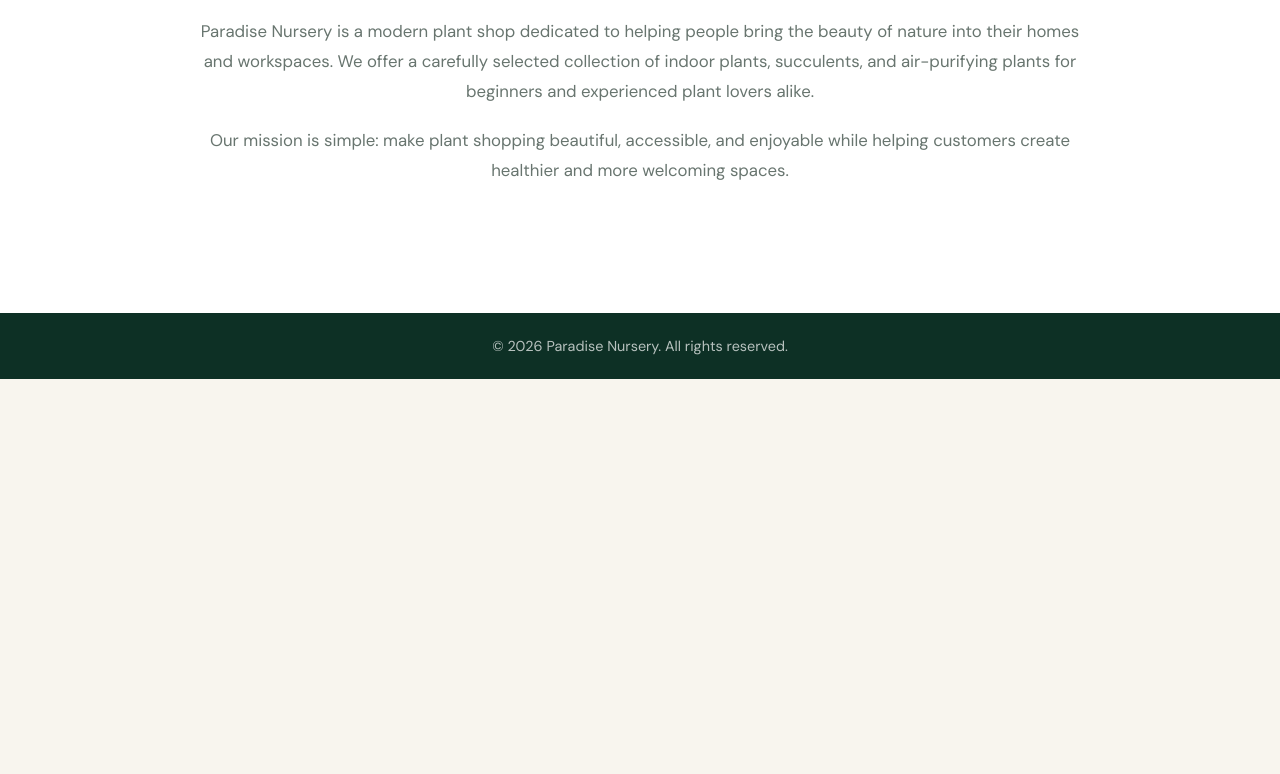
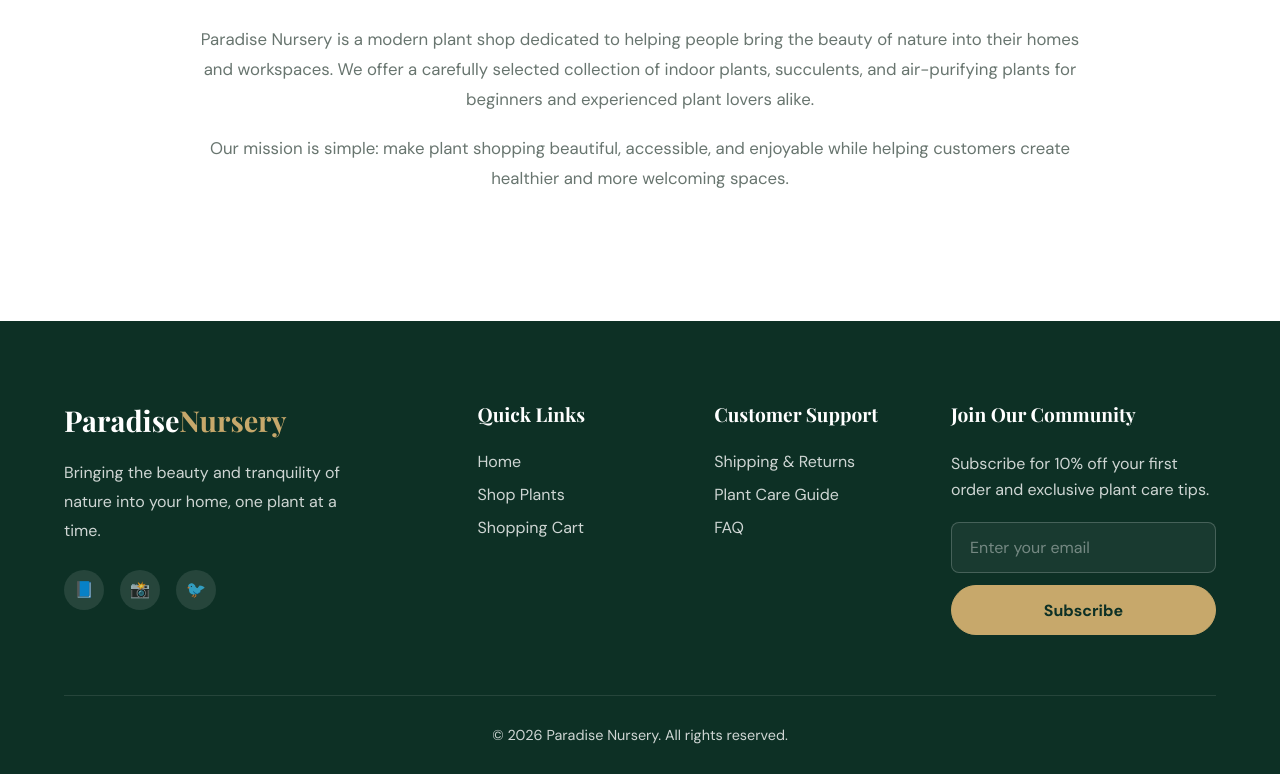
Before and after one commit to adeel-151/paradise-nursery, a React (Vite) app: page / in a window 1280 px wide. Shown: the part 1104-1878 px from the top of the page. Before the commit the page ends 1483 px from the top, so only its background shows below. Built offline with nearby package versions, Linux system fonts and the light colour scheme.

Commit message:
Premium features: animations, mega footer, filtering, and toasts

```diff
--- a/src/App.css
+++ b/src/App.css
@@ -10,6 +10,7 @@
   --muted: #68756f;
   --border: #e5e8e4;
   --shadow: 0 20px 50px rgba(18, 44, 34, 0.08);
+  --shadow-hover: 0 30px 60px rgba(18, 44, 34, 0.12);
 }
 
 * {
@@ -22,6 +23,7 @@ body {
   font-family: "DM Sans", sans-serif;
   background: var(--cream);
   color: var(--text);
+  overflow-x: hidden;
 }
 
 a {
@@ -32,6 +34,44 @@ a {
 button {
   font: inherit;
 }
+
+/* Animations */
+@keyframes fadeInUp {
+  from {
+    opacity: 0;
+    transform: translateY(20px);
+  }
+  to {
+    opacity: 1;
+    transform: translateY(0);
+  }
+}
+
+@keyframes slideInRight {
+  from {
+    opacity: 0;
+    transform: translateX(100%);
+  }
+  to {
+    opacity: 1;
+    transform: translateX(0);
+  }
+}
+
+@keyframes fadeOut {
+  to {
+    opacity: 0;
+    transform: translateX(100%);
+  }
+}
+
+.animate-fade-in {
+  animation: fadeInUp 0.8s cubic-bezier(0.16, 1, 0.3, 1) forwards;
+}
+
+.delay-1 { animation-delay: 0.1s; opacity: 0; }
+.delay-2 { animation-delay: 0.2s; opacity: 0; }
+.delay-3 { animation-delay: 0.3s; opacity: 0; }
 
 .hero {
   min-height: 100vh;
@@ -96,7 +136,7 @@ button {
   border-radius: 999px;
   font-weight: 700;
   cursor: pointer;
-  transition: 0.25s ease;
+  transition: all 0.3s cubic-bezier(0.16, 1, 0.3, 1);
 }
 
 .primary-btn {
@@ -107,7 +147,8 @@ button {
 
 .primary-btn:hover {
   background: var(--primary-dark);
-  transform: translateY(-2px);
+  transform: translateY(-3px);
+  box-shadow: 0 10px 20px rgba(13, 48, 37, 0.2);
 }
 
 .secondary-btn {
@@ -159,15 +200,22 @@ button {
   align-items: center;
   justify-content: space-between;
   padding: 18px 5%;
-  background: rgba(255, 255, 255, 0.94);
-  backdrop-filter: blur(14px);
-  border-bottom: 1px solid var(--border);
+  background: rgba(255, 255, 255, 0.8);
+  backdrop-filter: blur(20px);
+  -webkit-backdrop-filter: blur(20px);
+  border-bottom: 1px solid rgba(229, 232, 228, 0.5);
+  transition: all 0.3s ease;
 }
 
 .logo {
   font-family: "Playfair Display", serif;
   font-size: 1.5rem;
   font-weight: 700;
+  transition: transform 0.3s ease;
+}
+
+.logo:hover {
+  transform: scale(1.05);
 }
 
 .logo span {
@@ -183,6 +231,11 @@ button {
 .nav-links a {
   font-size: 0.95rem;
   font-weight: 600;
+  transition: color 0.2s ease;
+}
+
+.nav-links a:hover {
+  color: var(--primary);
 }
 
 .nav-links a.active {
@@ -194,6 +247,14 @@ button {
   display: flex;
   align-items: center;
   gap: 8px;
+  padding: 8px 16px;
+  border-radius: 999px;
+  background: rgba(23, 76, 60, 0.05);
+  transition: background 0.3s ease;
+}
+
+.cart-link:hover {
+  background: rgba(23, 76, 60, 0.1);
 }
 
 .cart-count {
@@ -205,6 +266,11 @@ button {
   background: var(--primary);
   color: white;
   font-size: 0.72rem;
+  transition: transform 0.3s cubic-bezier(0.175, 0.885, 0.32, 1.275);
+}
+
+.cart-link:hover .cart-count {
+  transform: scale(1.15);
 }
 
 /* Product Listing */
@@ -230,6 +296,38 @@ button {
   margin: 0 auto;
   color: rgba(255, 255, 255, 0.8);
   line-height: 1.7;
+}
+
+/* Filtering */
+.filter-container {
+  display: flex;
+  justify-content: center;
+  flex-wrap: wrap;
+  gap: 12px;
+  margin-top: 40px;
+}
+
+.filter-pill {
+  padding: 10px 24px;
+  border-radius: 999px;
+  background: rgba(255, 255, 255, 0.1);
+  color: white;
+  border: 1px solid rgba(255, 255, 255, 0.2);
+  cursor: pointer;
+  font-weight: 600;
+  font-size: 0.95rem;
+  transition: all 0.3s ease;
+}
+
+.filter-pill:hover {
+  background: rgba(255, 255, 255, 0.2);
+}
+
+.filter-pill.active {
+  background: white;
+  color: var(--primary);
+  border-color: white;
+  box-shadow: 0 4px 15px rgba(0, 0, 0, 0.1);
 }
 
 .products-container {
@@ -266,24 +364,27 @@ button {
 .product-grid {
   display: grid;
   grid-template-columns: repeat(3, minmax(0, 1fr));
-  gap: 24px;
+  gap: 30px;
 }
 
 .product-card {
   overflow: hidden;
-  background: var(--white);
+  background: rgba(255, 255, 255, 0.8);
+  backdrop-filter: blur(10px);
   border: 1px solid var(--border);
   border-radius: 20px;
   box-shadow: var(--shadow);
-  transition: transform 0.3s ease;
+  transition: all 0.4s cubic-bezier(0.16, 1, 0.3, 1);
 }
 
 .product-card:hover {
-  transform: translateY(-6px);
+  transform: translateY(-8px);
+  box-shadow: var(--shadow-hover);
+  background: var(--white);
 }
 
 .product-image-wrapper {
-  height: 270px;
+  height: 290px;
   overflow: hidden;
 }
 
@@ -291,15 +392,15 @@ button {
   width: 100%;
   height: 100%;
   object-fit: cover;
-  transition: transform 0.5s ease;
+  transition: transform 0.6s cubic-bezier(0.16, 1, 0.3, 1);
 }
 
 .product-card:hover .product-image {
-  transform: scale(1.05);
+  transform: scale(1.08);
 }
 
 .product-content {
-  padding: 22px;
+  padding: 26px;
 }
 
 .product-category {
@@ -318,7 +419,7 @@ button {
 
 .product-content p {
   min-height: 48px;
-  margin-bottom: 20px;
+  margin-bottom: 24px;
   color: var(--muted);
   line-height: 1.6;
 }
@@ -331,27 +432,77 @@ button {
 }
 
 .product-bottom strong {
-  font-size: 1.2rem;
+  font-size: 1.3rem;
+  color: var(--primary-dark);
 }
 
 .add-btn {
   min-height: 42px;
-  padding: 0 18px;
+  padding: 0 20px;
   border: 0;
   border-radius: 999px;
   background: var(--primary);
   color: white;
   cursor: pointer;
-  transition: 0.25s ease;
+  transition: all 0.3s ease;
+  font-weight: 600;
 }
 
 .add-btn:hover:not(:disabled) {
   background: var(--primary-dark);
+  transform: translateY(-2px);
+  box-shadow: 0 6px 12px rgba(23, 76, 60, 0.2);
 }
 
 .add-btn:disabled {
-  background: #aeb8b3;
+  background: var(--muted);
   cursor: not-allowed;
+  opacity: 0.7;
+}
+
+/* Toasts */
+.toast-container {
+  position: fixed;
+  bottom: 30px;
+  right: 30px;
+  z-index: 1000;
+  display: flex;
+  flex-direction: column;
+  gap: 10px;
+}
+
+.toast {
+  background: var(--white);
+  border-left: 4px solid var(--primary);
+  padding: 16px 24px;
+  border-radius: 8px;
+  box-shadow: 0 10px 30px rgba(0, 0, 0, 0.1);
+  display: flex;
+  align-items: center;
+  gap: 12px;
+  animation: slideInRight 0.4s cubic-bezier(0.16, 1, 0.3, 1) forwards;
+}
+
+.toast.hiding {
+  animation: fadeOut 0.4s ease forwards;
+}
+
+.toast-icon {
+  display: flex;
+  align-items: center;
+  justify-content: center;
+  width: 24px;
+  height: 24px;
+  border-radius: 50%;
+  background: rgba(23, 76, 60, 0.1);
+  color: var(--primary);
+  font-size: 12px;
+}
+
+.toast p {
+  margin: 0;
+  font-weight: 600;
+  color: var(--text);
 }
 
 /* Cart */
@@ -392,25 +543,32 @@ button {
 
 .cart-item {
   display: grid;
-  grid-template-columns: 130px 1fr auto;
-  gap: 22px;
-  padding: 18px;
+  grid-template-columns: 140px 1fr auto;
+  gap: 26px;
+  padding: 20px;
   background: white;
   border: 1px solid var(--border);
-  border-radius: 18px;
+  border-radius: 24px;
+  box-shadow: 0 5px 15px rgba(0, 0, 0, 0.02);
+  transition: transform 0.3s ease;
+}
+
+.cart-item:hover {
+  transform: translateX(4px);
+  border-color: rgba(23, 76, 60, 0.2);
 }
 
 .cart-item-image {
-  width: 130px;
-  height: 130px;
+  width: 140px;
+  height: 140px;
   object-fit: cover;
-  border-radius: 14px;
+  border-radius: 16px;
 }
 
 .cart-item-info h3 {
-  margin: 7px 0 10px;
+  margin: 4px 0 10px;
   font-family: "Playfair Display", serif;
-  font-size: 1.4rem;
+  font-size: 1.5rem;
 }
 
 .cart-item-info p {
@@ -420,18 +578,24 @@ button {
 .quantity-controls {
   display: flex;
   align-items: center;
-  gap: 14px;
-  margin-top: 20px;
+  gap: 16px;
+  margin-top: 24px;
 }
 
 .quantity-controls button {
-  width: 34px;
-  height: 34px;
+  width: 36px;
+  height: 36px;
   border: 1px solid var(--border);
   border-radius: 50%;
   background: white;
   cursor: pointer;
   font-size: 1.2rem;
+  transition: all 0.2s ease;
+}
+
+.quantity-controls button:hover {
+  border-color: var(--primary);
+  color: var(--primary);
 }
 
 .quantity-controls span {
@@ -448,7 +612,8 @@ button {
 }
 
 .cart-item-right strong {
-  font-size: 1.25rem;
+  font-size: 1.3rem;
+  color: var(--primary-dark);
 }
 
 .delete-btn {
@@ -457,21 +622,28 @@ button {
   color: #a43c3c;
   cursor: pointer;
   font-weight: 700;
+  padding: 8px 12px;
+  border-radius: 8px;
+  transition: background 0.2s ease;
+}
+
+.delete-btn:hover {
+  background: rgba(164, 60, 60, 0.1);
 }
 
 .cart-summary {
   align-self: start;
   position: sticky;
   top: 100px;
-  padding: 28px;
+  padding: 32px;
   background: white;
   border: 1px solid var(--border);
-  border-radius: 20px;
+  border-radius: 24px;
   box-shadow: var(--shadow);
 }
 
 .cart-summary h2 {
-  margin-bottom: 25px;
+  margin-bottom: 28px;
   font-family: "Playfair Display", serif;
 }
 
@@ -479,7 +651,7 @@ button {
 .summary-total {
   display: flex;
   justify-content: space-between;
-  margin-bottom: 16px;
+  margin-bottom: 18px;
 }
 
 .summary-row span {
@@ -487,19 +659,19 @@ button {
 }
 
 .summary-divider {
-  margin: 25px 0;
+  margin: 28px 0;
   border-top: 1px solid var(--border);
 }
 
 .summary-total {
-  font-size: 1.2rem;
+  font-size: 1.3rem;
 }
 
 .cart-actions {
   display: flex;
   flex-direction: column;
-  gap: 12px;
-  margin-top: 25px;
+  gap: 14px;
+  margin-top: 30px;
 }
 
 .cart-actions > * {
@@ -508,27 +680,149 @@ button {
 
 .empty-cart {
   grid-column: 1 / -1;
-  padding: 100px 30px;
+  padding: 120px 30px;
   text-align: center;
   background: white;
   border: 1px solid var(--border);
-  border-radius: 24px;
+  border-radius: 30px;
+  box-shadow: var(--shadow);
 }
 
 .empty-cart-icon {
-  margin-bottom: 20px;
-  font-size: 4rem;
+  margin-bottom: 24px;
+  font-size: 5rem;
 }
 
 .empty-cart h2 {
-  margin-bottom: 10px;
+  margin-bottom: 12px;
   font-family: "Playfair Display", serif;
-  font-size: 2rem;
+  font-size: 2.2rem;
 }
 
 .empty-cart p {
-  margin-bottom: 25px;
+  margin-bottom: 30px;
   color: var(--muted);
+  font-size: 1.1rem;
+}
+
+/* Mega Footer */
+.mega-footer {
+  background: var(--primary-dark);
+  color: rgba(255, 255, 255, 0.8);
+  padding: 80px 5% 30px;
+}
+
+.footer-container {
+  width: min(1200px, 100%);
+  margin: 0 auto;
+  display: grid;
+  grid-template-columns: 2fr 1fr 1fr 1.5fr;
+  gap: 60px;
+  margin-bottom: 60px;
+}
+
+.footer-column h3 {
+  color: var(--white);
+  font-family: "Playfair Display", serif;
+  font-size: 1.2rem;
+  margin-bottom: 24px;
+}
+
+.footer-column a {
+  display: block;
+  margin-bottom: 12px;
+  transition: color 0.2s ease;
+}
+
+.footer-column a:hover {
+  color: var(--accent);
+}
+
+.brand-col .logo {
+  color: var(--white);
+  display: inline-block;
+  margin-bottom: 20px;
+  font-size: 1.8rem;
+}
+
+.brand-col .logo span {
+  color: var(--accent);
+}
+
+.footer-desc {
+  line-height: 1.8;
+  margin-bottom: 24px;
+  max-width: 300px;
+}
+
+.social-links {
+  display: flex;
+  gap: 16px;
+}
+
+.social-links a {
+  display: flex;
+  align-items: center;
+  justify-content: center;
+  width: 40px;
+  height: 40px;
+  border-radius: 50%;
+  background: rgba(255, 255, 255, 0.1);
+  transition: all 0.3s ease;
+  text-decoration: none;
+}
+
+.social-links a:hover {
+  background: var(--accent);
+  color: var(--primary-dark);
+  transform: translateY(-3px);
+}
+
+.newsletter-col p {
+  margin-bottom: 20px;
+  line-height: 1.6;
+}
+
+.newsletter-form {
+  display: flex;
+  flex-direction: column;
+  gap: 12px;
+}
+
+.newsletter-form input {
+  padding: 14px 18px;
+  border-radius: 8px;
+  border: 1px solid rgba(255, 255, 255, 0.2);
+  background: rgba(255, 255, 255, 0.05);
+  color: white;
+  font: inherit;
+}
+
+.newsletter-form input::placeholder {
+  color: rgba(255, 255, 255, 0.4);
+}
+
+.newsletter-form input:focus {
+  outline: none;
+  border-color: var(--accent);
+}
+
+.newsletter-form button {
+  background: var(--accent);
+  color: var(--primary-dark);
+  border-color: var(--accent);
+}
+
+.newsletter-form button:hover {
+  background: white;
+  border-color: white;
+}
+
+.footer-bottom {
+  text-align: center;
+  padding-top: 30px;
+  border-top: 1px solid rgba(255, 255, 255, 0.1);
+  font-size: 0.9rem;
 }
 
 /* Responsive */
@@ -541,6 +835,9 @@ button {
   }
   .cart-summary {
     position: static;
+  }
+  .footer-container {
+    grid-template-columns: 1fr 1fr;
   }
 }
 
@@ -587,13 +884,8 @@ button {
   .add-btn {
     width: 100%;
   }
+  .footer-container {
+    grid-template-columns: 1fr;
+    gap: 40px;
+  }
 }
-
-/* Footer */
-.footer {
-  padding: 24px;
-  text-align: center;
-  background: var(--primary-dark);
-  color: rgba(255, 255, 255, 0.7);
-  font-size: 0.9rem;
-}
--- a/src/App.jsx
+++ b/src/App.jsx
@@ -1,5 +1,6 @@
 import { Routes, Route, Link } from "react-router-dom";
 import Navbar from "./components/Navbar";
+import Footer from "./components/Footer";
 import Home from "./pages/Home";
 import ProductList from "./pages/ProductList";
 import CartPage from "./pages/CartPage";
@@ -23,9 +24,7 @@ function App() {
           }
         />
       </Routes>
-      <footer className="footer">
-        <p>&copy; {new Date().getFullYear()} Paradise Nursery. All rights reserved.</p>
-      </footer>
+      <Footer />
     </>
   );
 }
--- /dev/null
+++ b/src/components/Footer.jsx
@@ -0,0 +1,54 @@
+import { Link } from "react-router-dom";
+
+function Footer() {
+  return (
+    <footer className="mega-footer">
+      <div className="footer-container">
+
+        <div className="footer-column brand-col">
+          <Link to="/" className="logo">
+            Paradise<span>Nursery</span>
+          </Link>
+          <p className="footer-desc">
+            Bringing the beauty and tranquility of nature into your home, one plant at a time.
+          </p>
+          <div className="social-links">
+            <a href="#" aria-label="Facebook">📘</a>
+            <a href="#" aria-label="Instagram">📸</a>
+            <a href="#" aria-label="Twitter">🐦</a>
+          </div>
+        </div>
+
+        <div className="footer-column">
+          <h3>Quick Links</h3>
+          <Link to="/">Home</Link>
+          <Link to="/plants">Shop Plants</Link>
+          <Link to="/cart">Shopping Cart</Link>
+        </div>
+
+        <div className="footer-column">
+          <h3>Customer Support</h3>
+          <a href="#">Shipping & Returns</a>
+          <a href="#">Plant Care Guide</a>
+          <a href="#">FAQ</a>
+        </div>
+
+        <div className="footer-column newsletter-col">
+          <h3>Join Our Community</h3>
+          <p>Subscribe for 10% off your first order and exclusive plant care tips.</p>
+          <form className="newsletter-form" onSubmit={(e) => e.preventDefault()}>
+            <input type="email" placeholder="Enter your email" required />
+            <button type="submit" className="primary-btn">Subscribe</button>
+          </form>
+        </div>
+
+      </div>
+
+      <div className="footer-bottom">
+        <p>&copy; {new Date().getFullYear()} Paradise Nursery. All rights reserved.</p>
+      </div>
+    </footer>
+  );
+}
+
+export default Footer;
```
Also changed, not shown: src/components/ProductCard.jsx (+13 -0 lines), src/pages/ProductList.jsx (+19 -3 lines).
